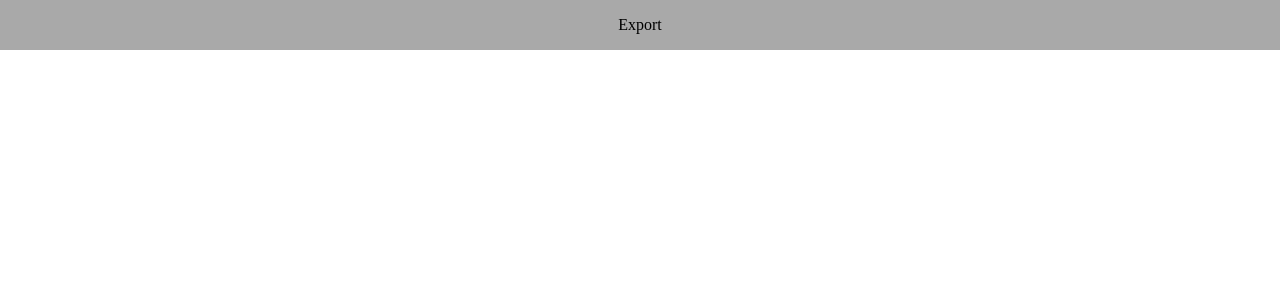
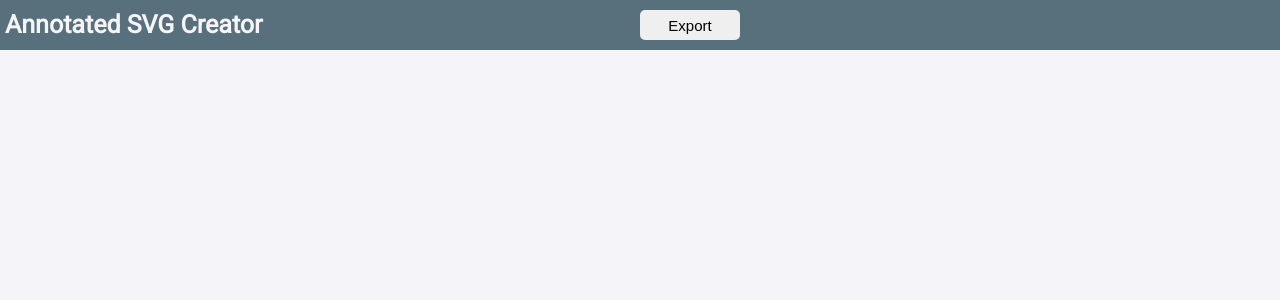
Before and after one commit to Harri-Renney/HyperModels-svg-generator, a Vue app: page / in a window 1280 px wide. Shown: the top 300 px of the page. Built offline with nearby package versions, Linux system fonts and the light colour scheme; some icons are missing.

Commit message:
003: WIP: TopMenuBar

```diff
--- a/package.json
+++ b/package.json
@@ -12,9 +12,9 @@
     "vue": "^3.0.0-0"
   },
   "devDependencies": {
-    "@vue/cli-plugin-babel": "~4.5.0",
-    "@vue/cli-plugin-eslint": "~4.5.0",
-    "@vue/cli-service": "~4.5.0",
+    "@vue/cli-plugin-babel": "^4.5.7",
+    "@vue/cli-plugin-eslint": "^4.5.7",
+    "@vue/cli-service": "^4.5.7",
     "@vue/compiler-sfc": "^3.0.0-0",
     "babel-eslint": "^10.1.0",
     "eslint": "^6.7.2",
--- a/public/index.html
+++ b/public/index.html
@@ -6,6 +6,7 @@
     <meta name="viewport" content="width=device-width,initial-scale=1.0">
     <link rel="icon" href="<%= BASE_URL %>favicon.ico">
     <link href="https://unpkg.com/mono-icons@1.0.5/iconfont/icons.css" rel="stylesheet">
+    <link href="https://fonts.googleapis.com/css2?family=Roboto&display=swap" rel="stylesheet">
     <title><%= htmlWebpackPlugin.options.title %></title>
   </head>
   <body>
--- a/src/App.vue
+++ b/src/App.vue
@@ -16,5 +16,10 @@ components: {
 <style>
     body {
         margin: 0;
+        font-family: 'Roboto', sans-serif;
+    }
+
+    html {
+        background-color: #F4F4F9;
     }
 </style>
--- a/src/components/TopMenuBar.vue
+++ b/src/components/TopMenuBar.vue
@@ -1,9 +1,10 @@
 <template>
     <div class="top-menu-bar">
-        <div id="top-menu-export-button">
+        <span id="page-title">Annotated SVG Creator</span>
+        <button id="top-menu-export-button">
             <i class="mi-export"/>
             Export
-        </div>
+        </button>
     </div>
 </template>
 
@@ -17,13 +18,33 @@ export default {
     .top-menu-bar {
         width: 100%;
         height: 50px;
-        background-color: darkgray;
+        background-color: #586F7C;
         text-align: center;
-        line-height: 50px;
+        position: relative;
     }
 
-    i {
-        height: 24px;
-        width: 24px;
+    #top-menu-export-button {
+        height: 30px;
+        font-size: 15px;
+        border: none;
+        border-radius: 5px;
+        width: 100px;
+        position: absolute;
+        top: 10px;
+        cursor: pointer;
+    }
+
+    #top-menu-export-button:hover {
+        border: 1px solid black;
+        background-color: #F4F4F9;
+    }
+
+    #page-title {
+        line-height: 50px;
+        position: absolute;
+        left: 5px;
+        font-weight: bold;
+        font-size: 25px;
+        color: #F4F4F9
     }
 </style>
```
Also changed, not shown: 2 other files (tests, documents, lock files or other folders).
